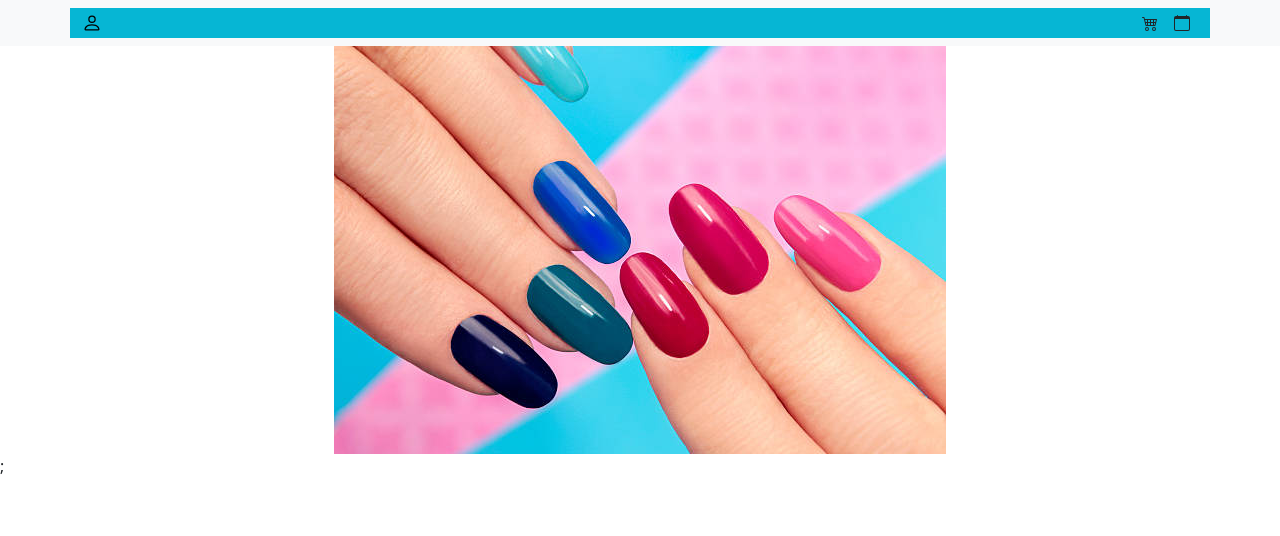
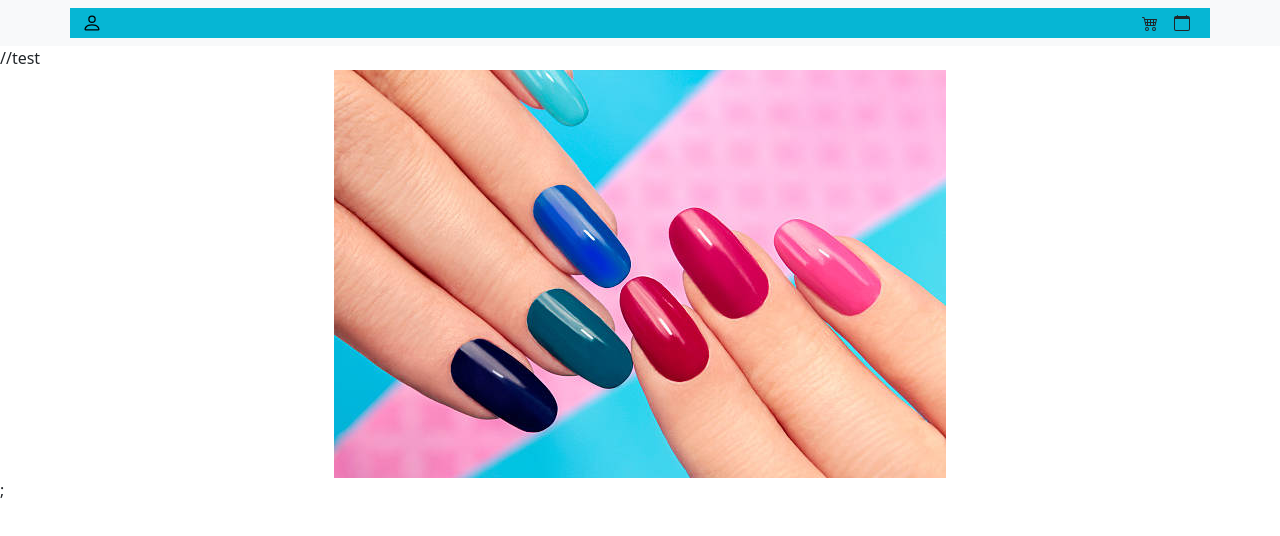
Before and after one commit to NoahKKA/Nails-Website, a React (Create React App) app: page / in a window 1280 px wide. Shown: the top 536 px of the page. Built offline with nearby package versions, Linux system fonts and the light colour scheme.

Commit message:
test commit

```diff
--- a/src/pages/home-page/logoWithBg.jsx
+++ b/src/pages/home-page/logoWithBg.jsx
@@ -4,7 +4,7 @@ import BgImg from "./nail.jpg";
 function MidImgLogo() {
     return (
         <body>
-            <div>
+            <div>//test
                 <img className="mx-auto" src={BgImg} alt="Logo" />;
             </div>
 
```
